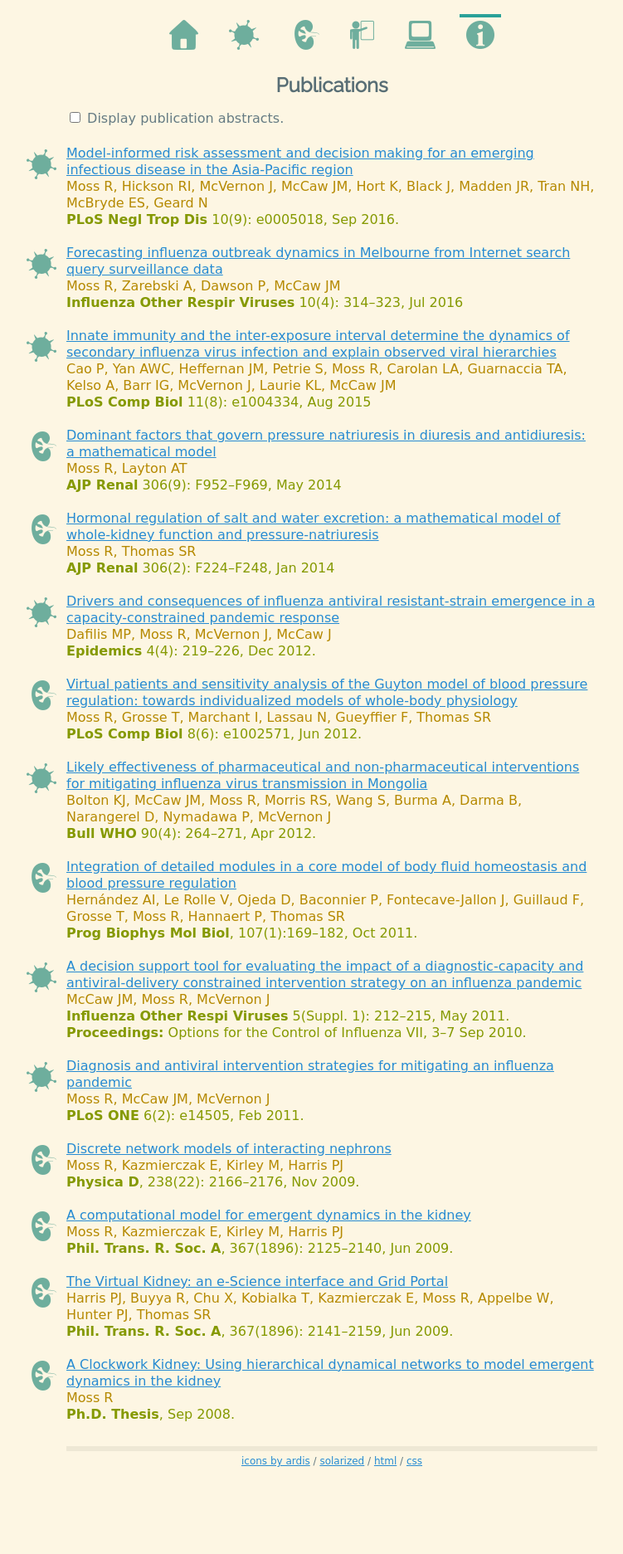
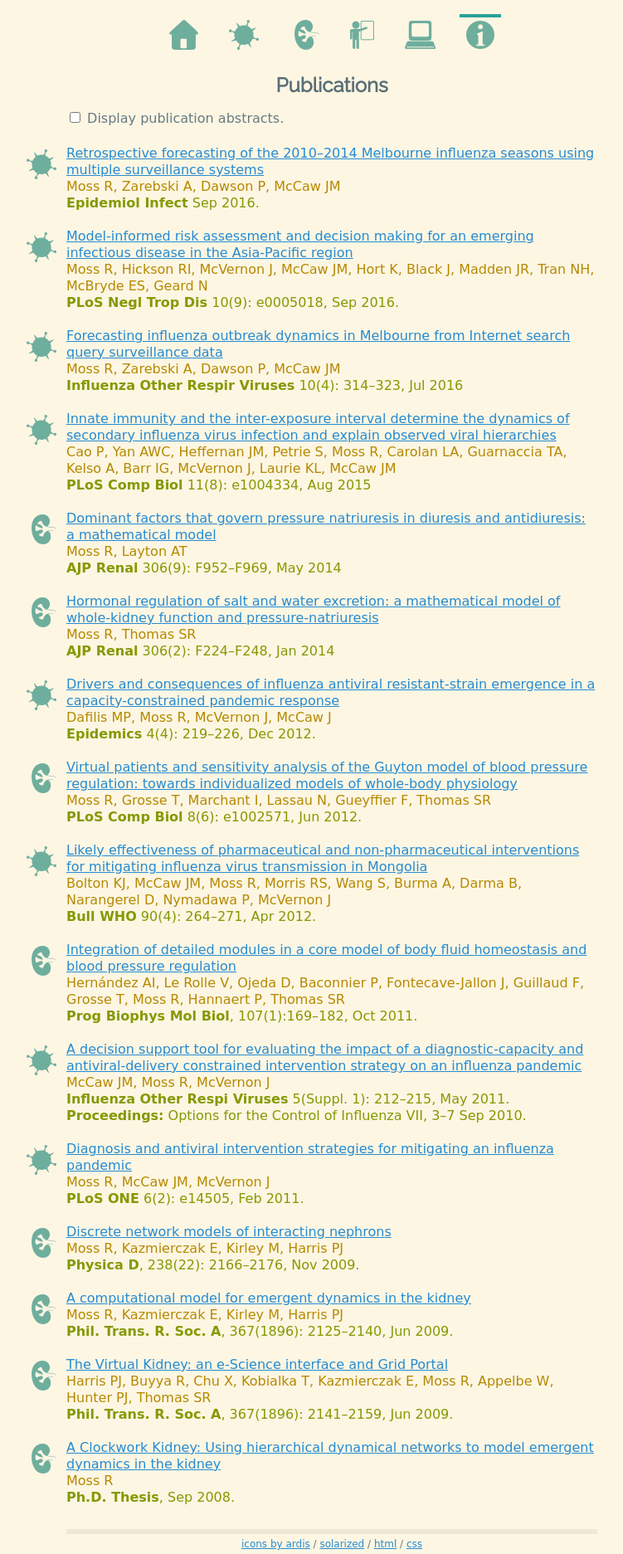
Before and after one commit to robmoss/previous2-robmoss.github.io, a Jekyll site: the page built from pubs/index.md, in a window 1280 px wide. Shown: the whole page at 83% size, without its empty margins (240-991 px from the left). Built offline with Jekyll 4.4.1, drawn with Linux system fonts in a browser that asks for light colours; some web fonts are replaced; before the commit the page ends 1773 px from its top, so only the background shows below that; some of the changed lines change nothing that is shown.

Commit message:
The retrospective forecasting paper is now online

```diff
--- a/pubs/index.md
+++ b/pubs/index.md
@@ -37,6 +37,42 @@ title: Publications
 </p>
 
 <ul class="pubs">
+      <li class="epi"><a
+        href="http://dx.doi.org/10.1017/S0950268816002053">Retrospective
+        forecasting of the 2010&ndash;2014 Melbourne influenza seasons using
+        multiple surveillance systems</a><br/>
+        <span class="author">
+          Moss R, Zarebski A, Dawson P, McCaw JM
+        </span><br/>
+        <span class="journal">
+          <b>Epidemiol Infect</b> Sep 2016.
+        </span><br/>
+        <span class="abstract">
+        Accurate forecasting of seasonal influenza epidemics is of great
+        concern to healthcare providers in temperate climates, since these
+        epidemics vary substantially in their size, timing and duration from
+        year to year, making it a challenge to deliver timely and
+        proportionate responses.
+        Previous studies have shown that Bayesian estimation techniques can
+        accurately predict when an influenza epidemic will peak many weeks in
+        advance, and we have previously tailored these methods for
+        metropolitan Melbourne (Australia) and Google Flu Trends data.
+        Here we extend these methods to clinical observation and
+        laboratory-confirmation data for Melbourne, on the grounds that these
+        data sources provide more accurate characterizations of influenza
+        activity.
+        We show that from each of these data sources we can accurately predict
+        the timing of the epidemic peak 4-6 weeks in advance.
+        We also show that making simultaneous use of multiple surveillance
+        systems to improve forecast skill remains a fundamental challenge.
+        Disparate systems provide complementary characterizations of disease
+        activity, which may or may not be comparable, and it is unclear how a
+        "ground truth" for evaluating forecasts against these multiple
+        characterizations might be defined.
+        These findings are a significant step towards making optimal use of
+        routine surveillance data for outbreak forecasting.
+        </span>
+      </li>
       <li class="epi"><a
         href="http://dx.doi.org/10.1371/journal.pntd.0005018">Model-informed
         risk assessment and decision making for an emerging infectious disease
```
Also changed, not shown: 1 other file.
